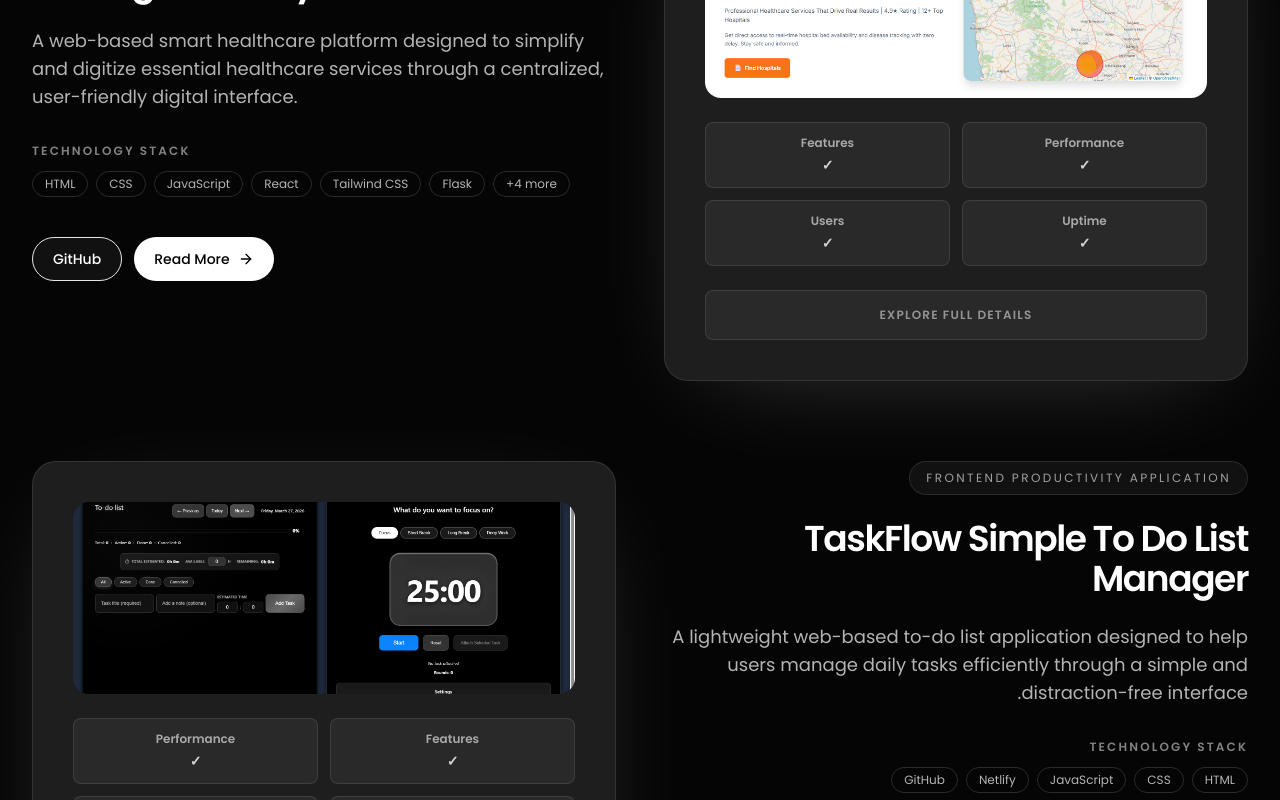
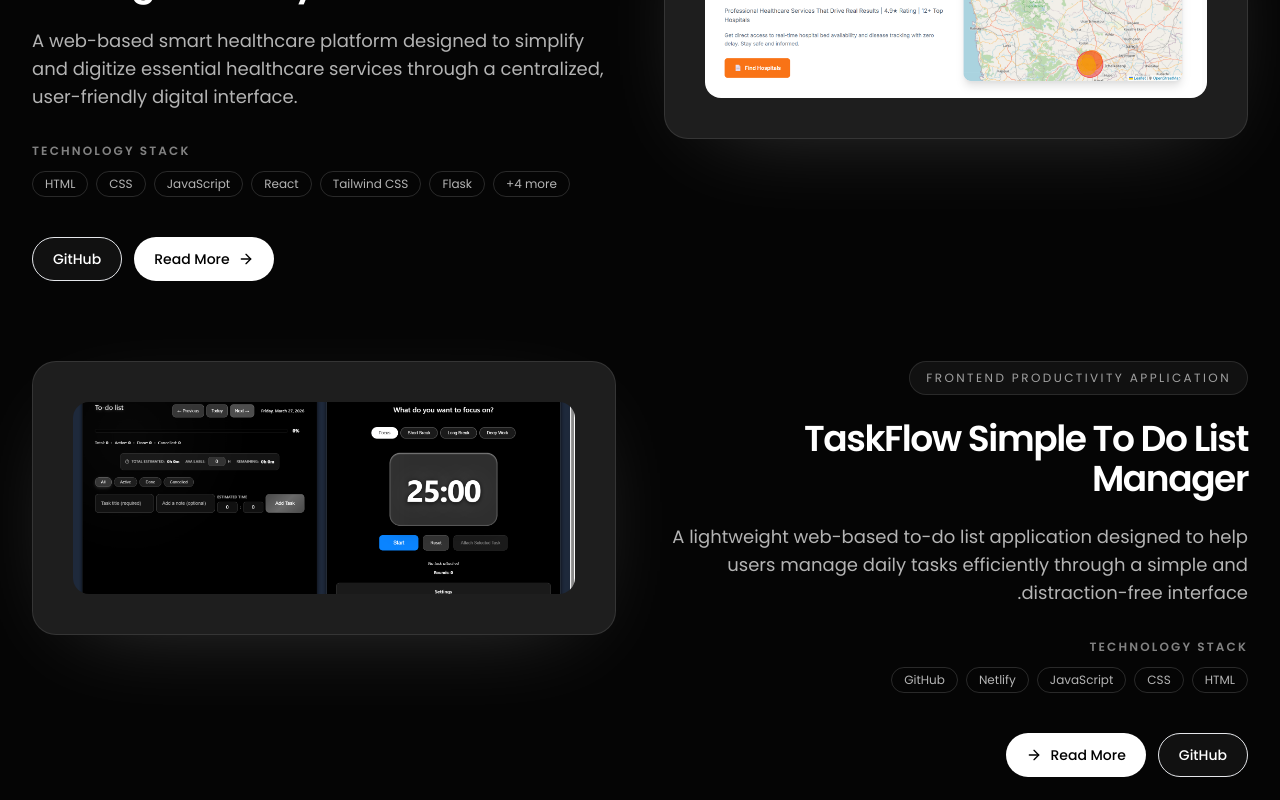
Before and after one commit to rohanumbarepatil/Rohan-protfolio, a React (Vite) app: page / in a window 1280 px wide. Shown: the part 2960-3760 px from the top of the page. Built offline with nearby package versions, Linux system fonts and the light colour scheme.

Commit message:
remove placeholder features grid from projects section

```diff
--- a/src/components/sections/ProjectsSection.tsx
+++ b/src/components/sections/ProjectsSection.tsx
@@ -174,35 +174,7 @@ export function ProjectsSection() {
                     )}
                   </div>
 
-                  {/* Stats/Features Visual */}
-                  <div className="grid grid-cols-2 gap-3">
-                    {['Features', 'Performance', 'Users', 'Uptime'].map((item, idx) => (
-                      <motion.div
-                        key={item}
-                        initial={{ opacity: 0, y: 10 }}
-                        whileInView={{ opacity: 1, y: 0 }}
-                        viewport={{ once: true }}
-                        transition={{ delay: 0.35 + idx * 0.08 }}
-                        className="rounded-lg border border-white/10 bg-white/5 p-3 text-center"
-                      >
-                        <div className="text-xs font-semibold text-white/60">{item}</div>
-                        <div className="mt-1 text-sm font-bold text-white/80">✓</div>
-                      </motion.div>
-                    ))}
-                  </div>
 
-                  {/* Bottom CTA */}
-                  <motion.div
-                    initial={{ opacity: 0 }}
-                    whileInView={{ opacity: 1 }}
-                    viewport={{ once: true }}
-                    transition={{ delay: 0.6 }}
-                    className="rounded-lg border border-white/10 bg-white/5 p-4 text-center"
-                  >
-                    <p className="text-xs font-semibold uppercase tracking-[0.1em] text-white/50">
-                      Explore Full Details
-                    </p>
-                  </motion.div>
                 </div>
               </motion.div>
             </Reveal>
```
